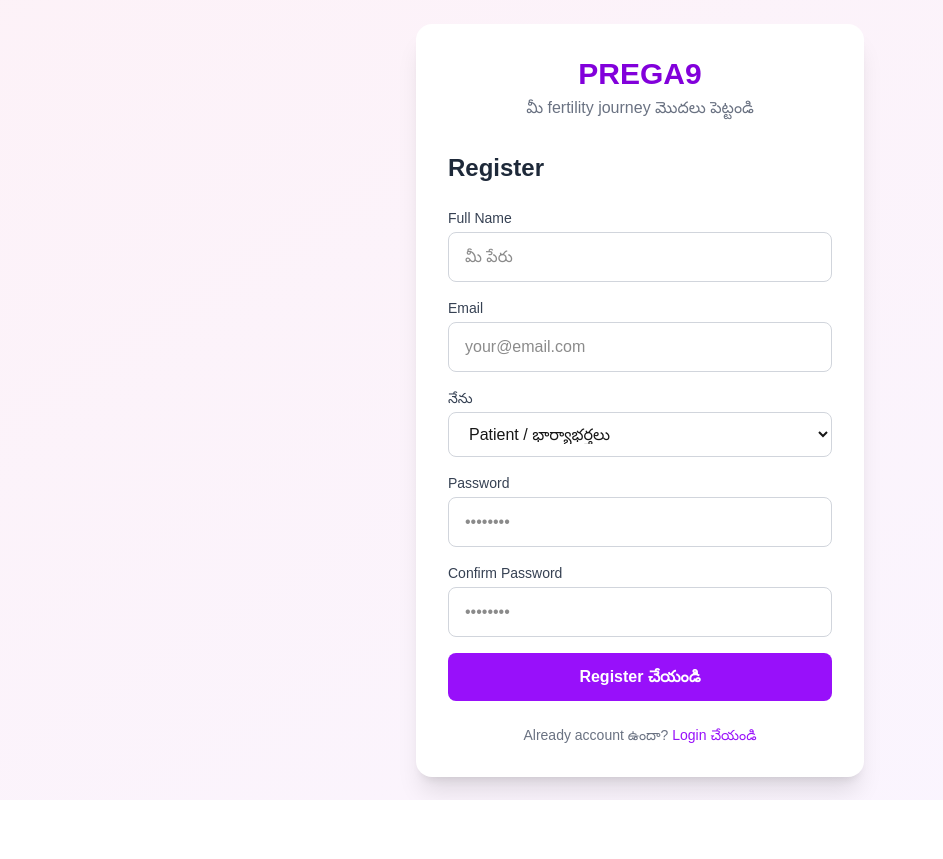
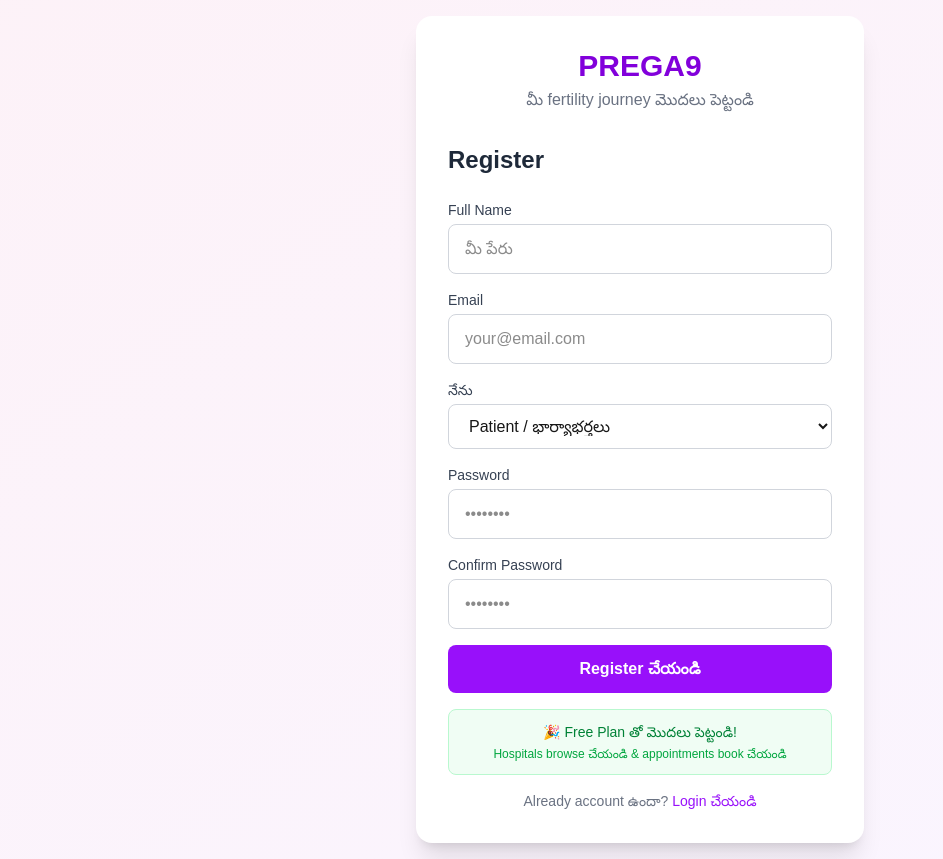
Before and after one commit to woodlandshoot-lang/ferty9, a Next.js app: page /auth/register in a window 1280 px wide. Shown: the whole page, without its empty margins (0-943 px from the left). Before the commit the page ends 800 px from the top, so only its background shows below. Built offline with nearby package versions, Linux system fonts and the light colour scheme.

Commit message:
Add free subscription plan and profiles table

```diff
--- a/src/app/auth/register/page.tsx
+++ b/src/app/auth/register/page.tsx
@@ -30,17 +30,30 @@ export default function RegisterPage() {
     }
     setLoading(true)
     const supabase = createClient()
-    const { error } = await supabase.auth.signUp({
+
+    const { data, error: signUpError } = await supabase.auth.signUp({
       email: formData.email,
       password: formData.password,
       options: { data: { full_name: formData.name, role: formData.role } }
     })
-    if (error) {
-      setError(error.message)
+
+    if (signUpError) {
+      setError(signUpError.message)
       setLoading(false)
-    } else {
-      router.push('/auth/login?registered=true')
+      return
     }
+
+    // ✅ profiles table లో free subscription create చేయండి
+    if (data.user) {
+      await supabase.from('profiles').insert({
+        id: data.user.id,
+        full_name: formData.name,
+        role: formData.role,
+        subscription_status: 'free'
+      })
+    }
+
+    router.push('/auth/login?registered=true')
   }
 
   return (
@@ -93,7 +106,14 @@ export default function RegisterPage() {
             {loading ? 'Registering...' : 'Register చేయండి'}
           </button>
         </form>
-        <p className="text-center text-gray-500 text-sm mt-6">
+
+        {/* ✅ Free Plan Badge */}
+        <div className="mt-4 bg-green-50 border border-green-200 rounded-lg px-4 py-3 text-center">
+          <p className="text-green-700 text-sm font-medium">🎉 Free Plan తో మొదలు పెట్టండి!</p>
+          <p className="text-green-600 text-xs mt-1">Hospitals browse చేయండి & appointments book చేయండి</p>
+        </div>
+
+        <p className="text-center text-gray-500 text-sm mt-4">
           Already account ఉందా?{' '}
           <Link href="/auth/login" className="text-purple-600 font-medium hover:underline">
             Login చేయండి
```
